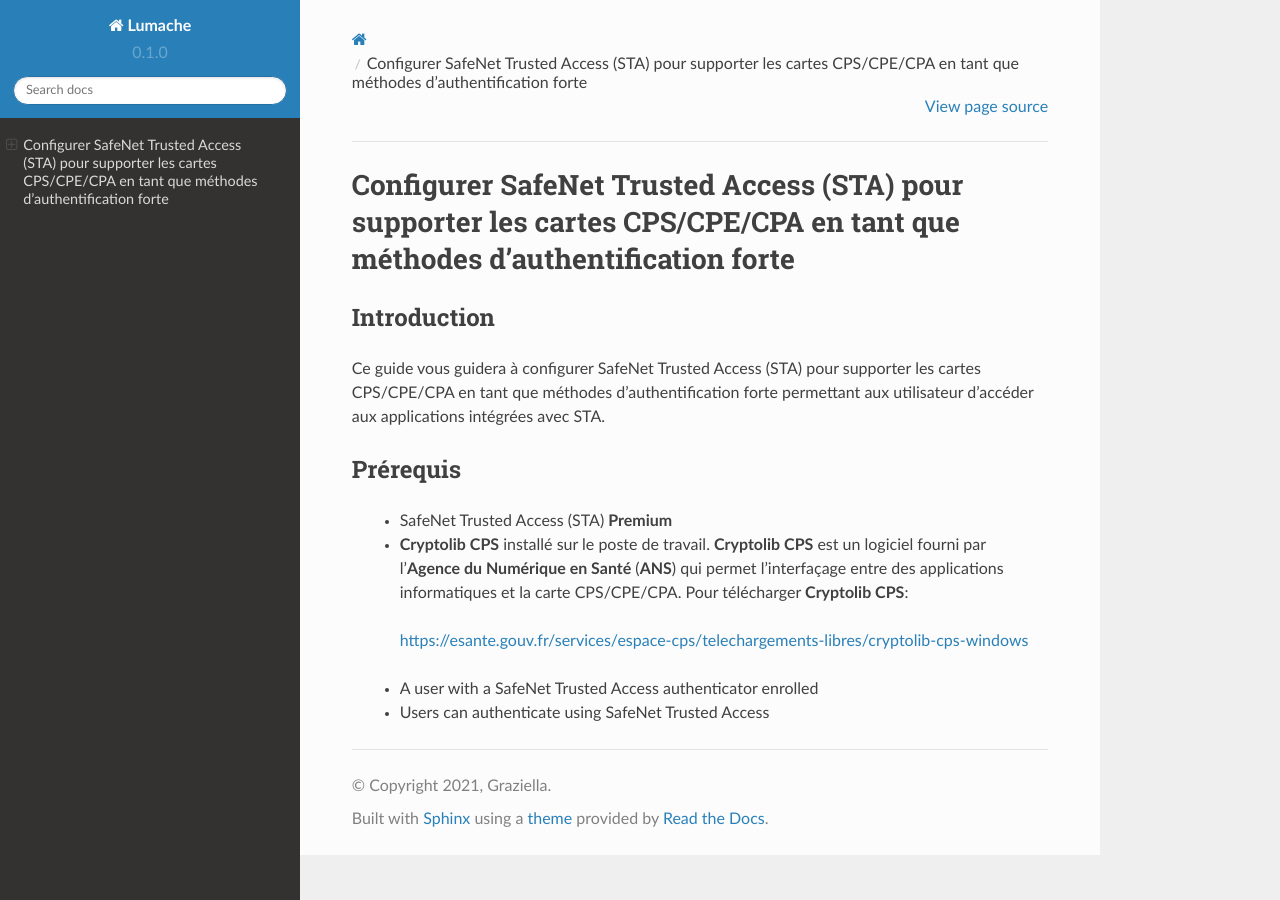
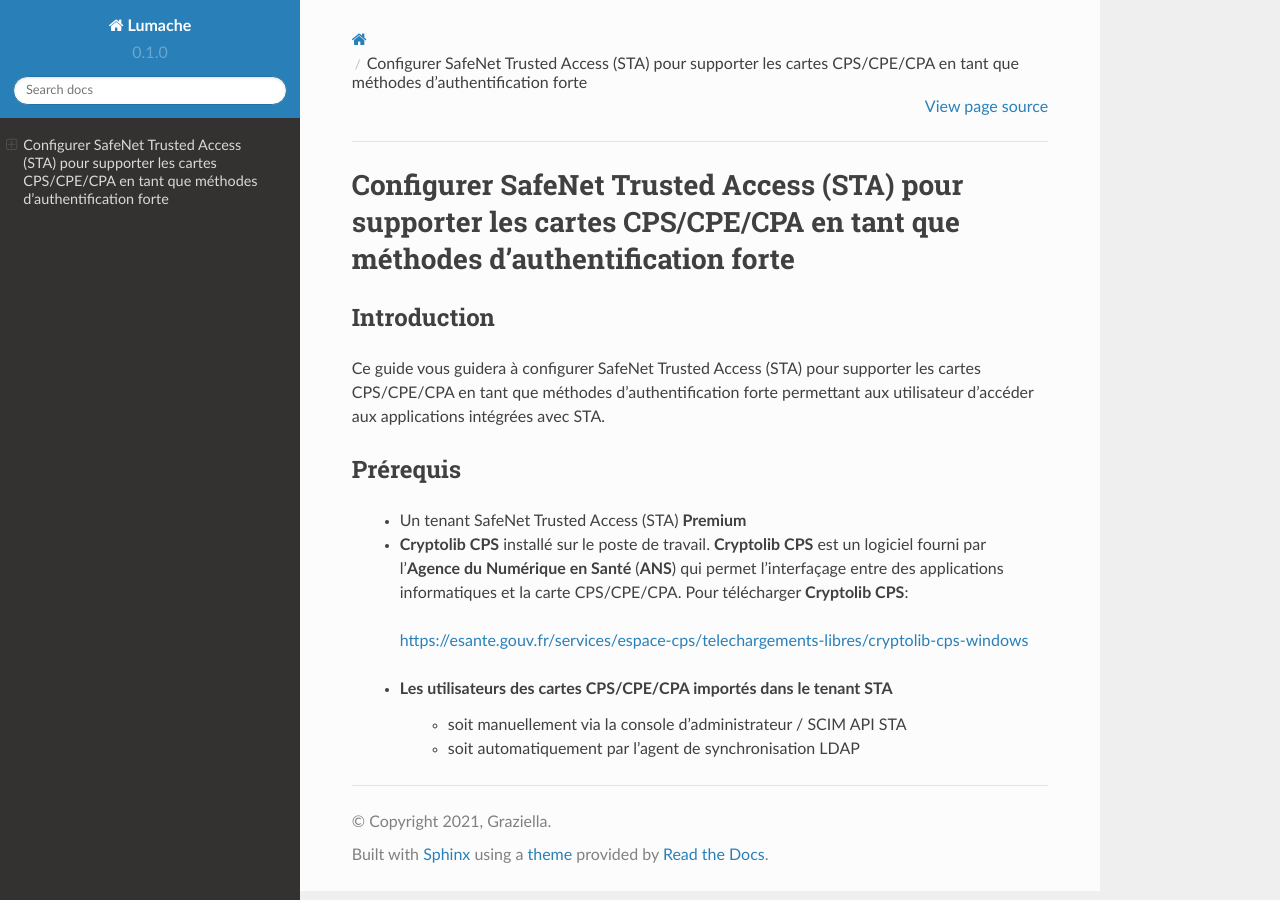
Before and after one commit to achailabs18/STA_CPS_integration, a Sphinx documentation site: the page built from docs/source/index.rst, in a window 1280 px wide. Built offline with Sphinx 7.4.7 and the Read the Docs theme 2.0.0, drawn with Linux system fonts in a browser that asks for light colours.

Commit message:
Update index.rst

```diff
--- a/docs/source/index.rst
+++ b/docs/source/index.rst
@@ -18,7 +18,7 @@
 Prérequis
 =========
 
-  - SafeNet Trusted Access (STA) **Premium**
+  - Un tenant SafeNet Trusted Access (STA) **Premium**
   - **Cryptolib CPS** installé sur le poste de travail. **Cryptolib CPS** est un logiciel fourni par l'**Agence du Numérique en Santé** (**ANS**) qui permet l’interfaçage entre des applications informatiques et la carte CPS/CPE/CPA. Pour télécharger **Cryptolib CPS**:
 
    .. raw:: html
@@ -26,5 +26,6 @@
     <a href="https://esante.gouv.fr/services/espace-cps/telechargements-libres/cryptolib-cps-windows" target="_blank">https://esante.gouv.fr/services/espace-cps/telechargements-libres/cryptolib-cps-windows</a>
 
 
-  - A user with a SafeNet Trusted Access authenticator enrolled
-  - Users can authenticate using SafeNet Trusted Access
+  - Les utilisateurs des cartes CPS/CPE/CPA importés dans le tenant STA
+     - soit manuellement via la console d'administrateur / SCIM API STA
+     - soit automatiquement par l'agent de synchronisation LDAP
```
